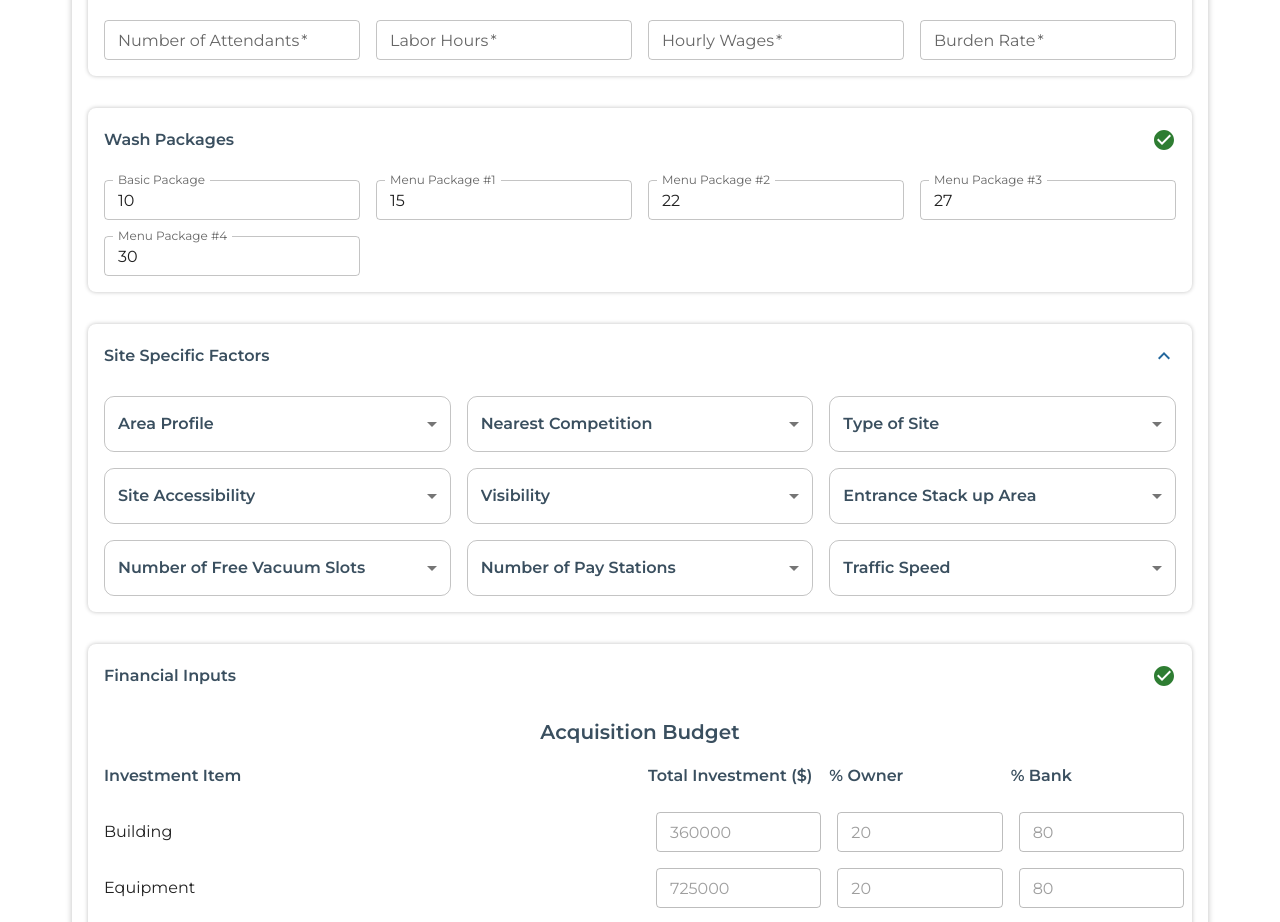
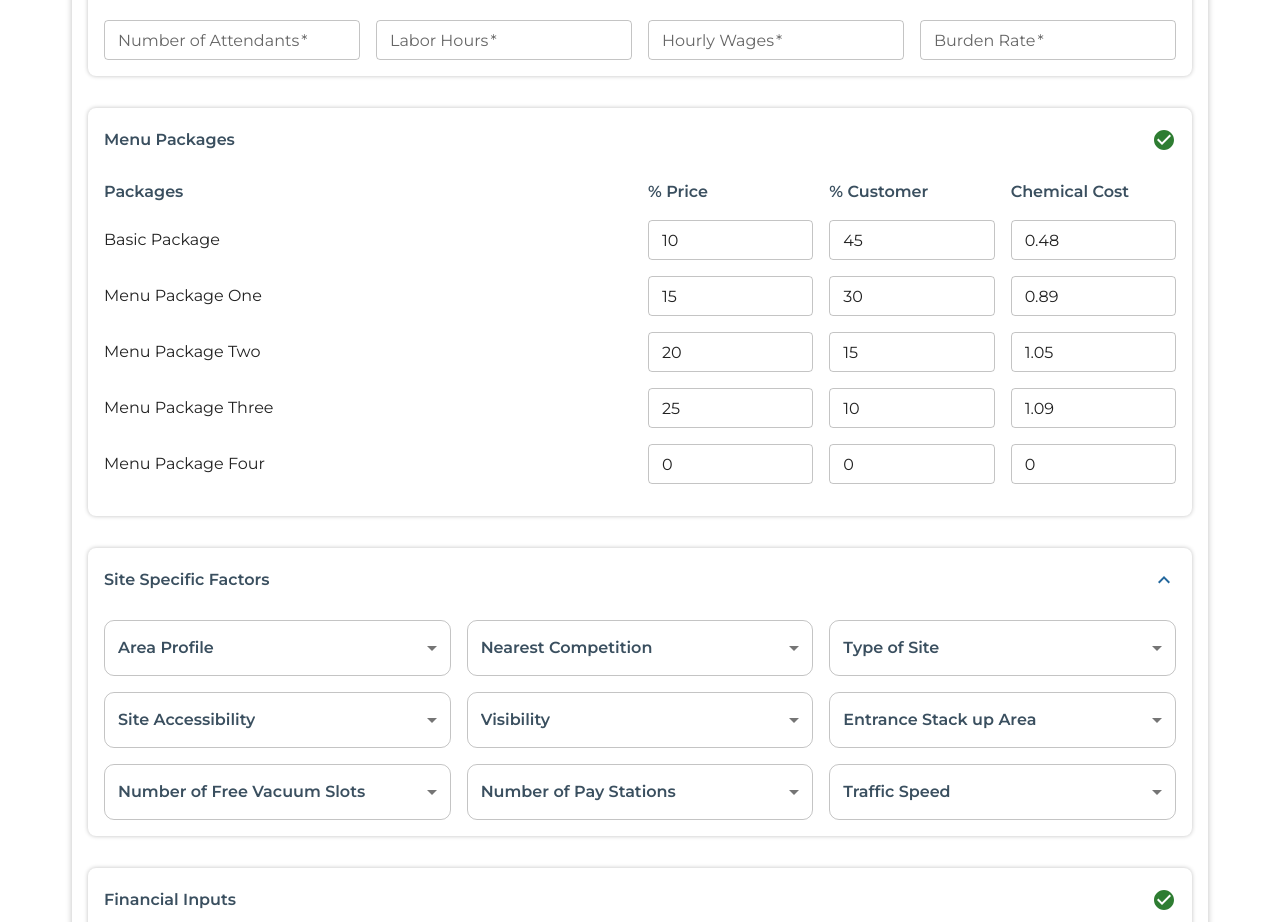
Before and after one commit to mayank-rf/proforma_web_app, a Next.js app: page /site-analysis in a window 1280 px wide. Shown: the part 900-1822 px from the top of the page. Built offline with nearby package versions, Linux system fonts and the light colour scheme.

Commit message:
sitefactors-dynamic-input-impl

```diff
--- a/src/app/(AppLayout)/site-analysis/InputComponents/WashPackages.tsx
+++ b/src/app/(AppLayout)/site-analysis/InputComponents/WashPackages.tsx
@@ -1,99 +1,83 @@
-import { Grid, InputLabel, Stack, TextField } from '@mui/material'
+import {Grid, TextField, Typography } from '@mui/material'
 import InputAccordion from './InputAccordion'
-import { Controller, useWatch } from 'react-hook-form'
+import { Controller, useForm, useWatch } from 'react-hook-form'
+import React from 'react';
 
-export default function WashPackages({ control }: any) {
-    const basicPackage = useWatch({ control, name: "basicPackage" });
-    const menuPackageOne = useWatch({ control, name: "menuPackageOne" });
-    const menuPackageTwo = useWatch({ control, name: "menuPackageTwo" });
-    const menuPackageThree = useWatch({ control, name: "menuPackageThree" });
-    const menuPackageFour = useWatch({ control, name: "menuPackageFour" });
+const defaultValues = {
+    basicPackage: { price: 10, customerPercent: 45, chemicalCost: 0.48 },
+    menuPackageOne: { price: 15, customerPercent: 30, chemicalCost: 0.89 },
+    menuPackageTwo: { price: 20, customerPercent: 15, chemicalCost: 1.05 },
+    menuPackageThree: { price: 25, customerPercent: 10, chemicalCost: 1.09 },
+    menuPackageFour: { price: 0, customerPercent: 0, chemicalCost: 0 },
+  };
 
-    const allFilled = !!basicPackage && !!menuPackageOne && !!menuPackageTwo && !!menuPackageThree && !!menuPackageFour;
+export default function WashPackages() {
+    const { control } = useForm({ defaultValues });
+    const packageNames = [
+        { key: "basicPackage", label: "Basic Package", price: 10, customerPercent: 45, chemicalCost: 0.48 },
+        { key: "menuPackageOne", label: "Menu Package One",price: 15, customerPercent: 30, chemicalCost: 0.89  },
+        { key: "menuPackageTwo", label: "Menu Package Two",price: 15, customerPercent: 30, chemicalCost: 0.89  },
+        { key: "menuPackageThree", label: "Menu Package Three",price: 15, customerPercent: 30, chemicalCost: 0.89 },
+        { key: "menuPackageFour", label: "Menu Package Four",price: 15, customerPercent: 30, chemicalCost: 0.89  },
+    ];
 
-    return (
-        <InputAccordion title="Wash Packages" completed={allFilled}>
-            <Grid container spacing={2}>
-                <Grid item xs={12} md={3}>
+    const packages = packageNames.map(({ key, label }) => {
+        return {
+            label,
+            price: useWatch({ control, name: `${key}.price` as any }),
+            customerPercent: useWatch({ control, name: `${key}.customerPercent` as any }),
+            chemicalCost: useWatch({ control, name: `${key}.chemicalCost` as any }),
+        };
+    });
+    const renderTextField = (name: string, defaultValue: number) => (
         <Controller
-                        name="basicPackage"
+            name={name}
             control={control}
+            defaultValue={defaultValue}
             render={({ field }) => (
                 <TextField
-                                {...field}
                     fullWidth
-                                label="Basic Package"
                     size="small"
                     variant="outlined"
                     sx={{ borderRadius: '10px' }}
+                    {...field}
+                    required
                 />
             )}
         />
+    );
+
+    const allFieldsFilled = packages.every(pkg =>
+        pkg.price !== '' && pkg.price !== null && pkg.price !== undefined &&
+        pkg.customerPercent !== '' && pkg.customerPercent !== null && pkg.customerPercent !== undefined &&
+        pkg.chemicalCost !== '' && pkg.chemicalCost !== null && pkg.chemicalCost !== undefined
+      );
+
+    return (
+        <InputAccordion title="Menu Packages" completed={allFieldsFilled}>
+            <Grid container >
+                <Grid container spacing={2} sx={{ marginBottom: 2, fontWeight: "bold" }}>
+                    <Grid item xs={6}><Typography variant="body1" fontWeight="600" color="#3A4F5F">Packages</Typography></Grid>
+                    <Grid item xs={2}><Typography variant="body1" fontWeight="600" color="#3A4F5F">% Price</Typography></Grid>
+                    <Grid item xs={2}><Typography variant="body1" fontWeight="600" color="#3A4F5F">% Customer</Typography></Grid>
+                    <Grid item xs={2}><Typography variant="body1" fontWeight="600" color="#3A4F5F">Chemical Cost</Typography></Grid>
                 </Grid>
-                <Grid item xs={12} md={3}>
-                    <Controller
-                        name="menuPackageOne"
-                        control={control}
-                        render={({ field }) => (
-                            <TextField
-                                {...field}
-                                fullWidth
-                                label="Menu Package #1"
-                                size="small"
-                                variant="outlined"
-                                sx={{ borderRadius: '10px' }}
-                            />
-                        )}
-                    />
+                {packages.map((pkg, index) => (
+                    <Grid container spacing={2} key={index} alignItems="center" sx={{ marginBottom: 2 }}>
+                        <Grid item xs={6}>
+                            <Typography>{pkg.label}</Typography>
                         </Grid>
-                <Grid item xs={12} md={3}>
-                    <Controller
-                        name="menuPackageTwo"
-                        control={control}
-                        render={({ field }) => (
-                            <TextField
-                                {...field}
-                                fullWidth
-                                label="Menu Package #2"
-                                size="small"
-                                variant="outlined"
-                                sx={{ borderRadius: '10px' }}
-                            />
-                        )}
-                    />
+                        <Grid item xs={2} md={2}>
+                            {renderTextField(`${packageNames[index].key}.price`, packageNames[index].price)}
                         </Grid>
-                <Grid item xs={12} md={3}>
-                    <Controller
-                        name="menuPackageThree"
-                        control={control}
-                        render={({ field }) => (
-                            <TextField
-                                {...field}
-                                fullWidth
-                                label="Menu Package #3"
-                                size="small"
-                                variant="outlined"
-                                sx={{ borderRadius: '10px' }}
-                            />
-                        )}
-                    />
+                        <Grid item xs={2} md={2}>
+                            {renderTextField(`${packageNames[index].key}.customerPercent`, packageNames[index].customerPercent)}
                         </Grid>
-                <Grid item xs={12} md={3}>
-                    <Controller
-                        name="menuPackageFour"
-                        control={control}
-                        render={({ field }) => (
-                            <TextField
-                                {...field}
-                                fullWidth
-                                label="Menu Package #4"
-                                size="small"
-                                variant="outlined"
-                                sx={{ borderRadius: '10px' }}
-                            />
-                        )}
-                    />
+                        <Grid item xs={2} md={2}>
+                            {renderTextField(`${packageNames[index].key}.chemicalCost`, packageNames[index].chemicalCost)}
                         </Grid>
+                    </Grid>
+                ))}
             </Grid>
         </InputAccordion>
     )
--- a/src/store/useStore.js
+++ b/src/store/useStore.js
@@ -3,9 +3,13 @@ import { create } from 'zustand';
 
 const useStore = create((set) => ({
   addressHeader: '',
+  siteFactors:[],
   setAddress: (newAddress) => set(() => {
     return { addressHeader: newAddress };
   }),
+  setSiteFactors: (newSiteFactors) => set(() => {
+    return { siteFactors: newSiteFactors };
+  })
 }));
 
 export default useStore;
```
Also changed, not shown: src/app/(AppLayout)/pro-forma/location-dynamics/SiteQualitySnapshot.tsx (+16 -13 lines), src/app/(AppLayout)/site-analysis/InputComponents/SiteFactors.tsx (+45 -34 lines), src/app/(AppLayout)/site-analysis/proforma-inputs.type.ts (+25 -5 lines), src/utils/siteFactorsMap.tsx (added, +72 -0 lines). Lines whose indentation alone changed are shown as unchanged.
